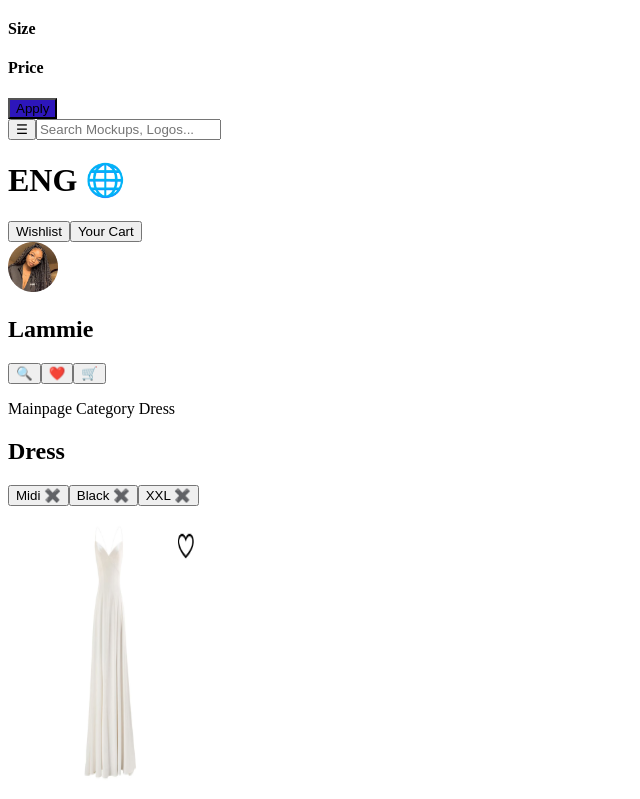
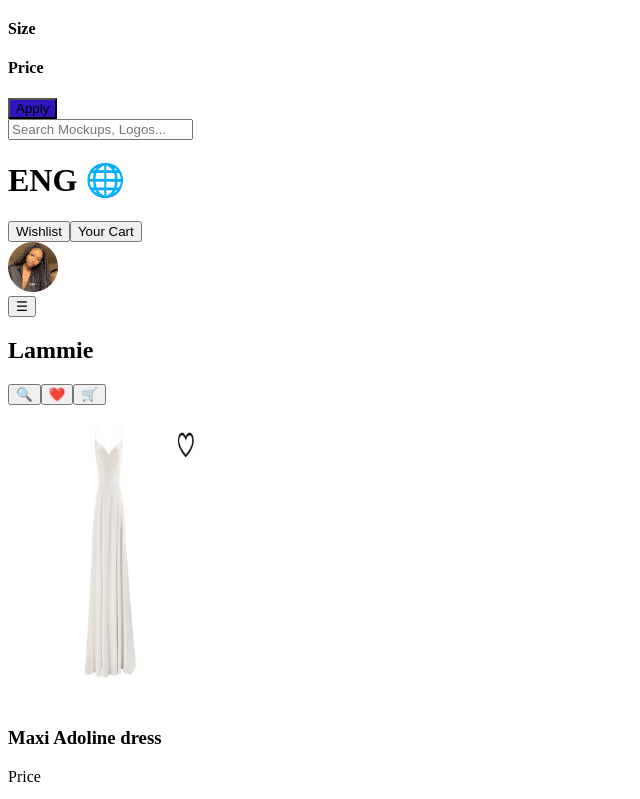
Before and after one commit to just-jinad/hngtasktwo_lammieStores, a Next.js app: page / in a window 1280 px wide. Shown: the part 701-1500 px from the top of the page, without its empty margins (0-640 px from the left). Built offline with nearby package versions, Linux system fonts and the light colour scheme.

Commit message:
corrected the navbar for homepage

```diff
--- a/src/app/components/lammiehome/Main.jsx
+++ b/src/app/components/lammiehome/Main.jsx
@@ -1,12 +1,8 @@
 import Image from "next/image";
 import React from "react";
 import Card from "../lammiehome/Card";
-import { useState } from "react";
-import Link from "next/link";
 
 const Main = () => {
-  const [toggleMenu, setToggleMenu] = useState(false);
-
   const products = [
     {
       id: 1,
@@ -75,12 +71,7 @@ const Main = () => {
     <>
       <main>
         <div className="flex flex-wrap justify-between items-center p-3 sm:ml-64">
-          <button
-            className="block sm:hidden text-blue-800"
-            onClick={() => setToggleMenu(!toggleMenu)}
-          >
-            ☰
-          </button>
+
           <input
             type="search"
             id="default-search"
@@ -93,10 +84,10 @@ const Main = () => {
           </div>
 
           <div className="hidden sm:flex mt-10 gap-3">
-            <button className="bg-blue-800 p-1 rounded text-white">
+            <button className="bg-blue-800 p-2 rounded-xl text-white">
               Wishlist
             </button>
-            <button className="bg-blue-800 p-1 rounded text-white">
+            <button className="bg-blue-800 p-2  rounded-xl text-white">
               Your Cart
             </button>
           </div>
@@ -112,7 +103,10 @@ const Main = () => {
 
         <section className="p-3 sm:ml-72">
           <div className="flex justify-between items-center sm:hidden">
-            <div className="flex justify-center w-full">
+            <button className="block sm:hidden">
+              ☰
+            </button>
+            <div className="flex-1 flex justify-center">
               <h1 className="text-xl font-bold">Lammie</h1>
             </div>
             <div className="flex gap-3">
@@ -121,46 +115,10 @@ const Main = () => {
               <button className="text-blue-800">🛒</button>
             </div>
           </div>
-          {toggleMenu && (
-            <div className="sm:hidden flex flex-col items-center mt-4">
-              <input
-                type="search"
-                id="default-search"
-                className="block w-full sm:w-80 p-2 text-sm border rounded-lg bg-gray-50"
-                placeholder="Search Mockups, Logos..."
-                required
-              />
-              <div className="mt-4">
-                <button className="bg-blue-800 p-1 rounded text-white w-full mb-2">
-                  Wishlist
-                </button>
-                <button className="bg-blue-800 p-1 rounded text-white w-full">
-                  Your Cart
-                </button>
-              </div>
-            </div>
-          )}
-
-          <p>
-            <span>Mainpage</span> <span>Category</span> <span>Dress</span>
-          </p>
-          <div>
-            <h2 className="font-bold">Dress</h2>
-            <div className="flex gap-4">
-              <button className="bg-gray-300 p-2 rounded-xl">Midi ✖️</button>
-              <button className="bg-gray-300 p-2 rounded-xl">Black ✖️</button>
-              <button className="bg-gray-300 p-2 rounded-xl">XXL ✖️</button>
-            </div>
-          </div>
 
           <div className="grid grid-cols-2 sm:grid-cols-2 md:grid-cols-2 lg:grid-cols-3 gap-4 p-3 sm:ml-5">
             {products.map((product) => (
-              <>
-              <Link href={'/cartpage'}>
               <Card key={product.id} product={product} />
-              </Link>
-
-              </>
             ))}
           </div>
         </section>
```
